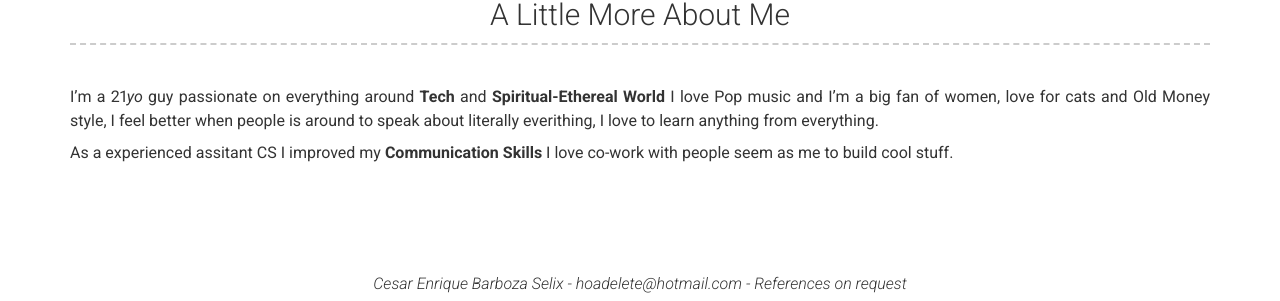
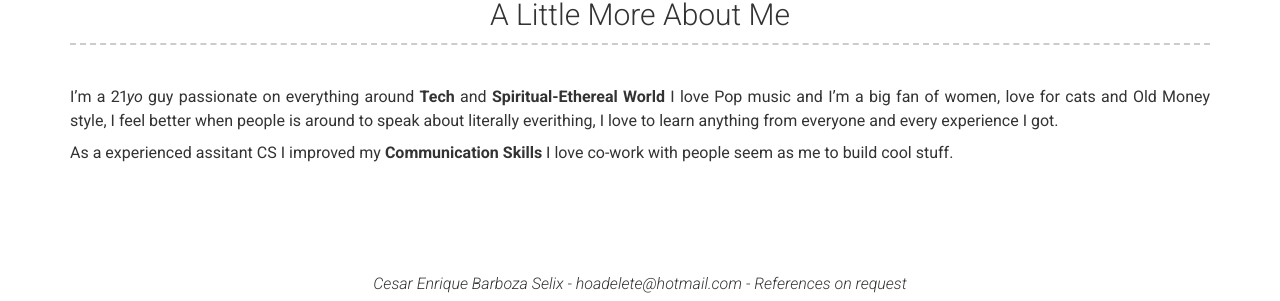
Before and after one commit to Lightworker0923/lightworker0923.github.io, a Jekyll site: the page built from index.md, in a window 1280 px wide. Shown: the part 1074-1375 px from the top of the page. Built offline with Jekyll 4.4.1, drawn with Linux system fonts in a browser that asks for light colours; nearby versions of some CDN libraries.

Commit message:
Update _config.yml

```diff
--- a/_config.yml
+++ b/_config.yml
@@ -101,7 +101,7 @@ content:
   - title: A Little More About Me
     layout: text
     content: | # this will include new lines to allow paragraphs
-      I'm a 21*yo* guy passionate on everything around **Tech** and **Spiritual-Ethereal World** I love Pop music and I'm a big fan of women, love for cats and Old Money style, I feel better when people is around to speak about literally everithing, I love to learn anything from everything.
+      I'm a 21*yo* guy passionate on everything around **Tech** and **Spiritual-Ethereal World** I love Pop music and I'm a big fan of women, love for cats and Old Money style, I feel better when people is around to speak about literally everithing, I love to learn anything from everyone and every experience I got.
 
       As a experienced assitant CS I improved my **Communication Skills** I love co-work with people seem as me to build cool stuff.
 
```
